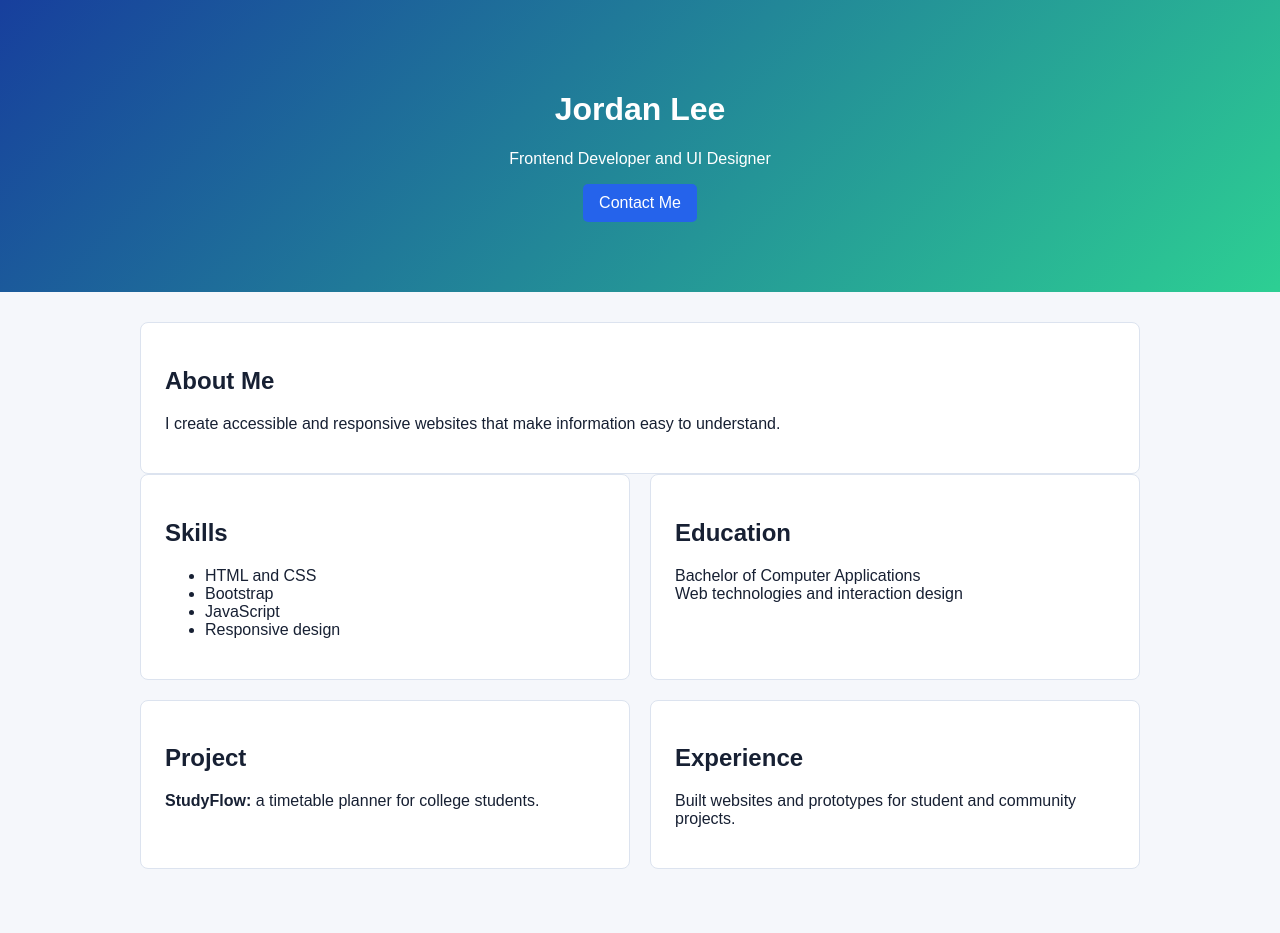
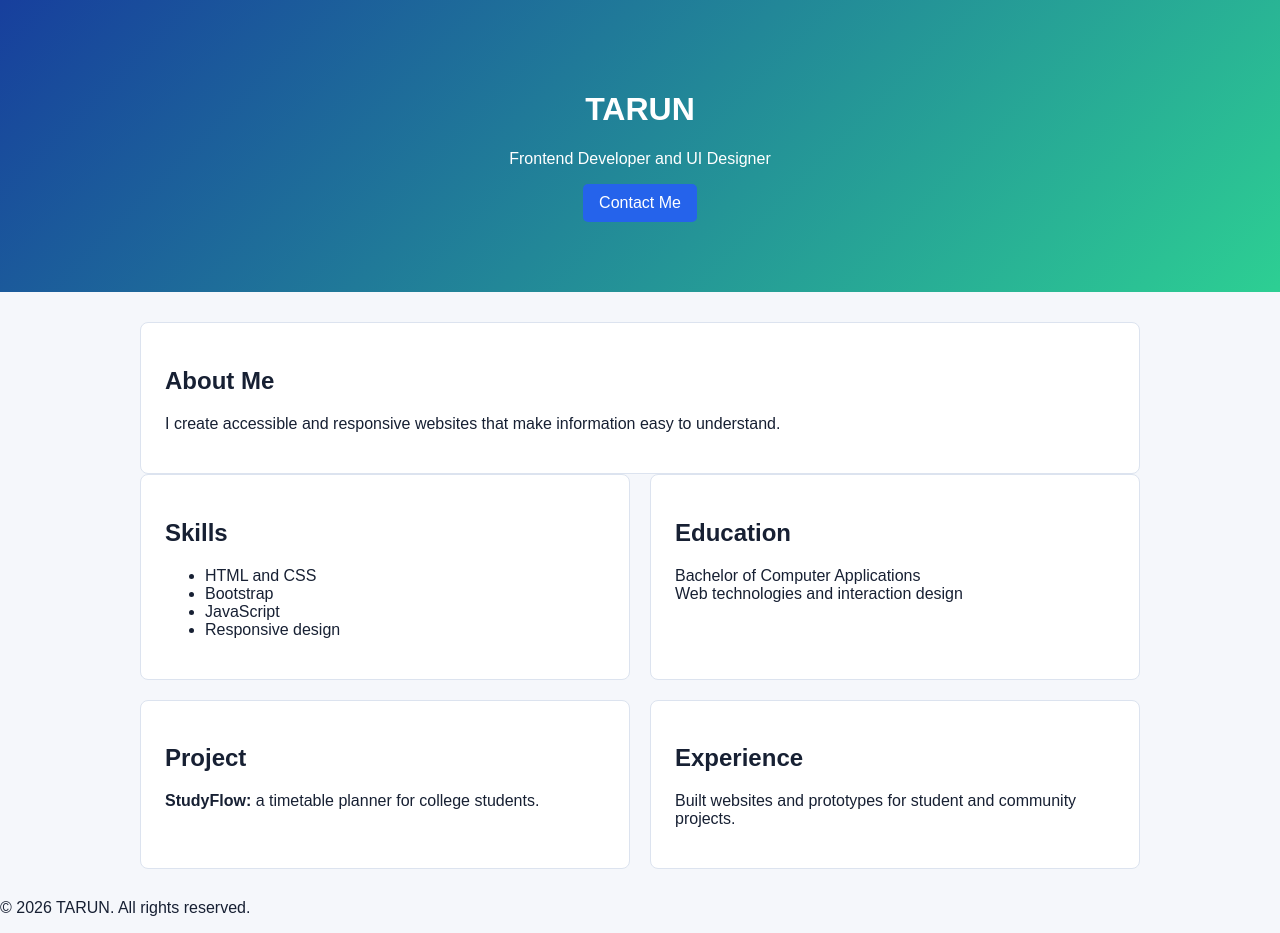
Before and after one commit to btarundev/practical-project, a plain HTML site: page html/15-personal-portfolio.html in a window 1280 px wide. Before the commit the page ends 899 px from the top, so only its background shows below. Drawn offline with Linux system fonts and the light colour scheme.

Commit message:
Personalize portfolio with Tarun name

```diff
--- a/html/15-personal-portfolio.html
+++ b/html/15-personal-portfolio.html
@@ -16,7 +16,7 @@
   </style>
 </head>
 <body>
-  <header><h1>Jordan Lee</h1><p>Frontend Developer and UI Designer</p><a class="button" href="mailto:jordan@example.com">Contact Me</a></header>
+  <header><h1>TARUN</h1><p>Frontend Developer and UI Designer</p><a class="button" href="mailto:tarun@example.com">Contact Me</a></header>
   <main>
     <section class="card"><h2>About Me</h2><p>I create accessible and responsive websites that make information easy to understand.</p></section>
     <div class="grid">
@@ -26,5 +26,6 @@
       <section class="card"><h2>Experience</h2><p>Built websites and prototypes for student and community projects.</p></section>
     </div>
   </main>
+  <footer><p>&copy; 2026 TARUN. All rights reserved.</p></footer>
 </body>
 </html>
```
